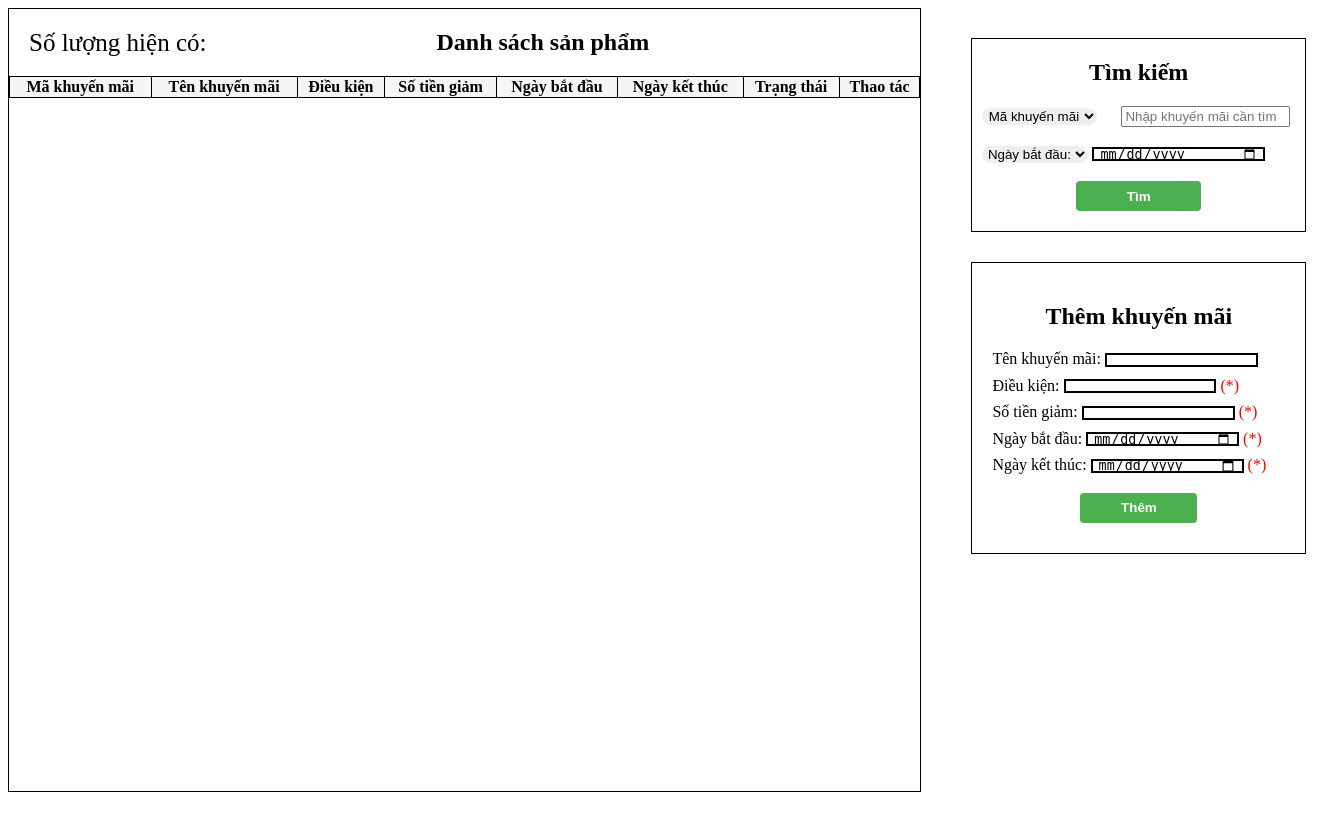
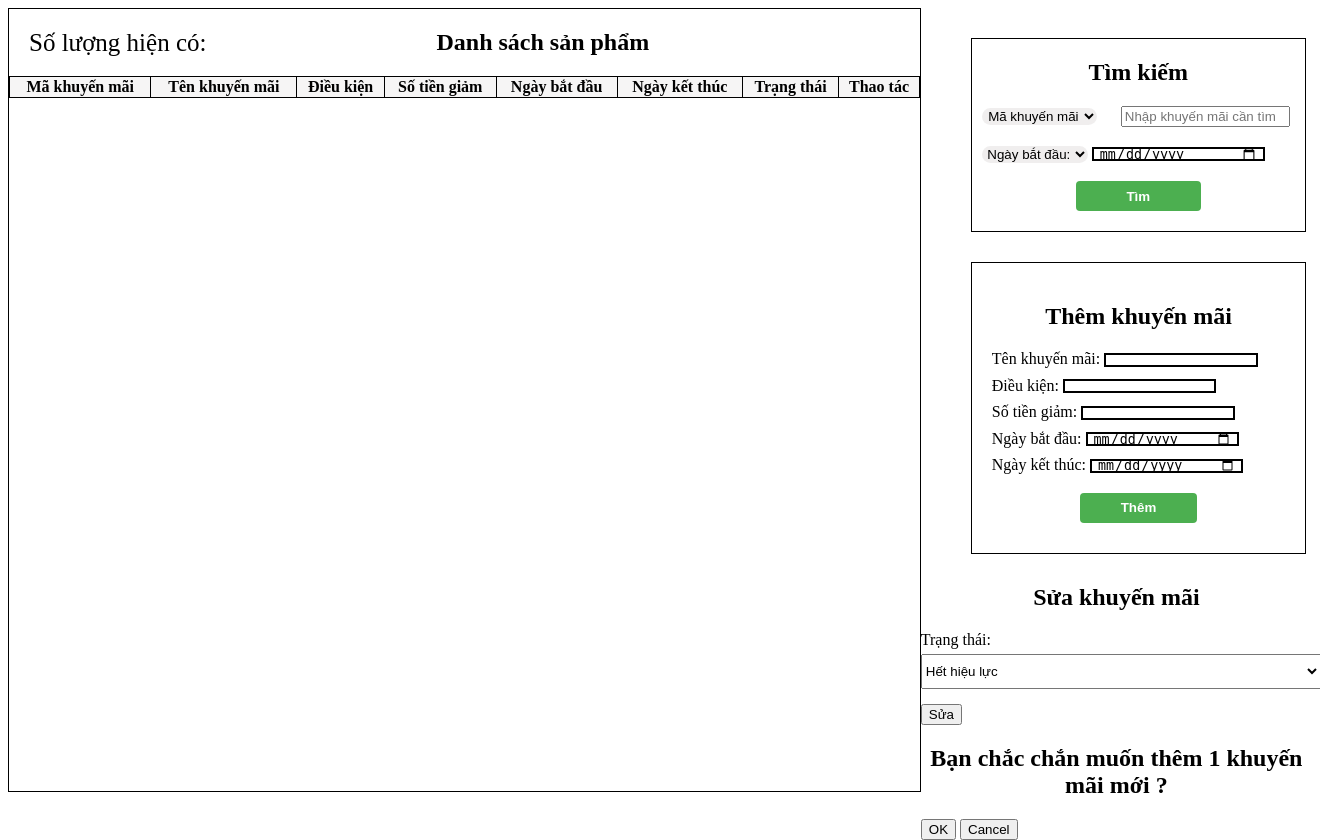
Before and after one commit to trungnguyenle021106/PhoneShop-PHP, a PHP site: page /Khuyen_mai_admin.php in a window 1320 px wide. Before the commit the page ends 792 px from the top, so only its background shows below. Run offline with PHP 8.4, Linux system fonts and the light colour scheme; data that the repository does not hold is empty.

Commit message:
chua xong them km

```diff
--- a/ADMIN/CSS/KM_admin.css
+++ b/ADMIN/CSS/KM_admin.css
@@ -177,7 +177,7 @@
     font-weight: bold;
 }
 
-#container_sua_KM {
+#container_sua_KM #container_xac_nhan_them_KM {
     margin: 0 auto;
     position: absolute;
     width: 100%;
@@ -188,7 +188,8 @@
     display: none;
 
 }
-#form_sua_KM {
+
+#form_sua_KM #form_xac_nhan_them_KM{
     background-color: #f9f9f9;
     padding: 20px;
     border-radius: 5px;
@@ -198,7 +199,7 @@
     width: 400px;
 }
 
-#form_sua_KM h2 {
+#form_sua_KM #form_xac_nhan_them_KM h2 {
     text-align: center;
     margin-bottom: 20px;
 }
@@ -216,7 +217,7 @@
     border-radius: 4px;
 }
 
-#form_sua_KM input[type="submit"] {
+#form_sua_KM  #form_xac_nhan_them_KM input[type="submit"]{
     width: 100%;
     background-color: #4CAF50;
     color: white;
--- a/ADMIN/JS/KM.js
+++ b/ADMIN/JS/KM.js
@@ -174,14 +174,26 @@ function timkiem(){
 
 function add(){
 
+    // Kiểm tra các trường dữ liệu bắt buộc
+    var tenKM = $('#TenKM_add').val();
+    var dieuKien = $('#Dieu_kien_KM').val();
+    var soTienGiam = $('#Tien_giam_KM').val();
+    var ngayBD = $('#startDate').val();
+    var ngayKT = $('#endDate').val();
+
+    if (tenKM === '' || dieuKien === '' || soTienGiam === '' || ngayBD === '' || ngayKT === '') {
+        return;
+    }
+
+    // Tiếp tục xử lý logic khi các trường dữ liệu đã được điền đầy đủ
     var data = {
-        TEN_KM: $('#TenKM_add').val(),
-        DIEU_KIEN: $('#Dieu_kien_KM').val(),
-        SO_TIEN_GIAM: $('#Tien_giam_KM').val(),
-        NGAY_BĐ: $('startDate').val(),
-        NGAY_KT: $('#endDate').val(),
+        TEN_KM: tenKM,
+        DIEU_KIEN: dieuKien,
+        SO_TIEN_GIAM: soTienGiam,
+        NGAY_BĐ: ngayBD,
+        NGAY_KT: ngayKT,
         TINH_TRANG: "Có hiệu lực"
-      };
+    };
 
     var jsonData = JSON.stringify(data);
     var operation = "Create";
--- a/ADMIN/Khuyen_mai_admin.php
+++ b/ADMIN/Khuyen_mai_admin.php
@@ -76,33 +76,33 @@ $connect->connectDB();
 
             <div>
                 <label for="">Tên khuyến mãi: </label>
-                <input type="text" name="TenKM_add" id="TenKM_add">
+                <input type="text" name="TenKM_add" id="TenKM_add" required >
             </div>
 
             <div>
                 <label for="">Điều kiện: </label>
-                <input type="number" name="Dieu_kien_KM" id="Dieu_kien_KM"> <span style="color: red; ">(*)</span>
+                <input type="number" name="Dieu_kien_KM" id="Dieu_kien_KM" required>
             </div>
 
             <div>
                 <label for="">Số tiền giảm: </label>
-                <input type="number" name="Tien_giam_KM" id="Tien_giam_KM"> <span style="color: red; ">(*)</span>
+                <input type="number" name="Tien_giam_KM" id="Tien_giam_KM" required>
             </div>
 
             <div>
                 <label for="">Ngày bắt đầu:</label>
-                <input type="date" id="startDate" name="startDate"> <span style="color: red; ">(*)</span>
+                <input type="date" id="startDate" name="startDate" required >
             </div>
 
             <div>
                 <label for="">Ngày kết thúc:</label>
-                <input type="date" id="endDate" name="endDate"> <span style="color: red; ">(*)</span>
+                <input type="date" id="endDate" name="endDate" required>
             </div>
 
 
             </div>
             <input type="hidden" name="page" value="<?php echo $_POST['page']; ?>">
-            <input type="button" class="btn_them_KM" name="btn_them_KM" value="Thêm" onclick="add()">
+            <input type="submit" class="btn_them_KM" name="btn_them_KM" value="Thêm" onclick="add()">
         </form>
 
 
@@ -139,7 +139,7 @@ $connect->connectDB();
                     <label for="">Trạng thái: </label>
                     <!-- <input type="text" value="" name="TrangThaiKM_sua" id="TrangThaiKM_sua"> -->
                     <select name="TrangThaiKM_sua" id="TrangThaiKM_sua" style="height: 35px; width: 400px; margin-bottom: 15px; ">
-                        <option value="Có hiệu lực">Có hiệu lực</option>
+                        <!-- <option value="Có hiệu lực">Có hiệu lực</option> -->
                         <option value="Hết hiệu lực">Hết hiệu lực</option>
                     </select>
                 </div>
@@ -150,6 +150,19 @@ $connect->connectDB();
 
             </form>
         </div>
+
+        <div id="container_xac_nhan_them_KM">
+            <form action="" method="POST" id="form_xac_nhan_them_KM">
+                <h2 style="text-align: center; ">Bạn chắc chắn muốn thêm 1 khuyến mãi mới ?</h2>
+
+                <input type="hidden" name="page" value="<?php echo $_POST['page']; ?>">
+                <input type="hidden" name="MA_KM" value="" id="MAKM_sua">
+
+                <input type="submit" class="btn_xac_nhan_them" name="btn_xac_nhan_them" value="OK" onclick="">
+                <input type="submit" class="btn_xac_nhan_them" name="btn_xac_nhan_them" value="Cancel" onclick="">
+
+            </form>
+        </div>
     </div>
 </div>
 <script src="JS/KM.js"></script>
```
